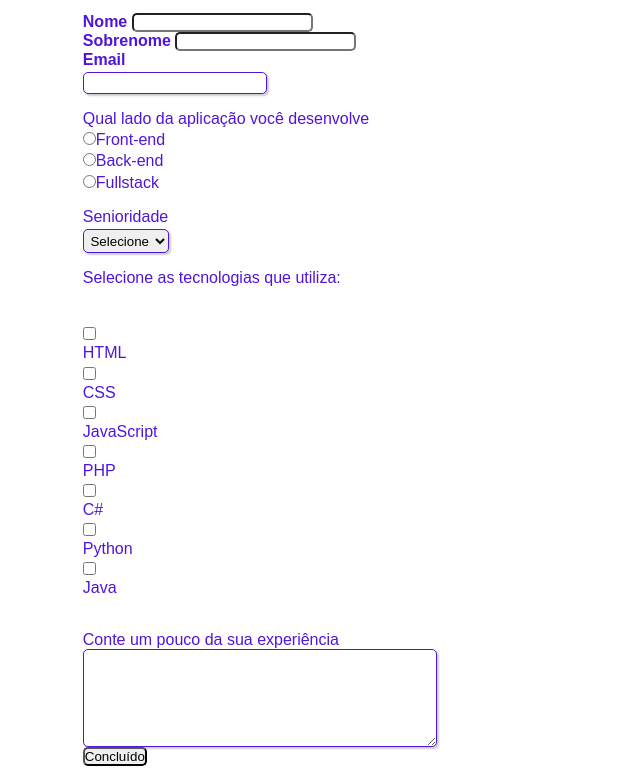
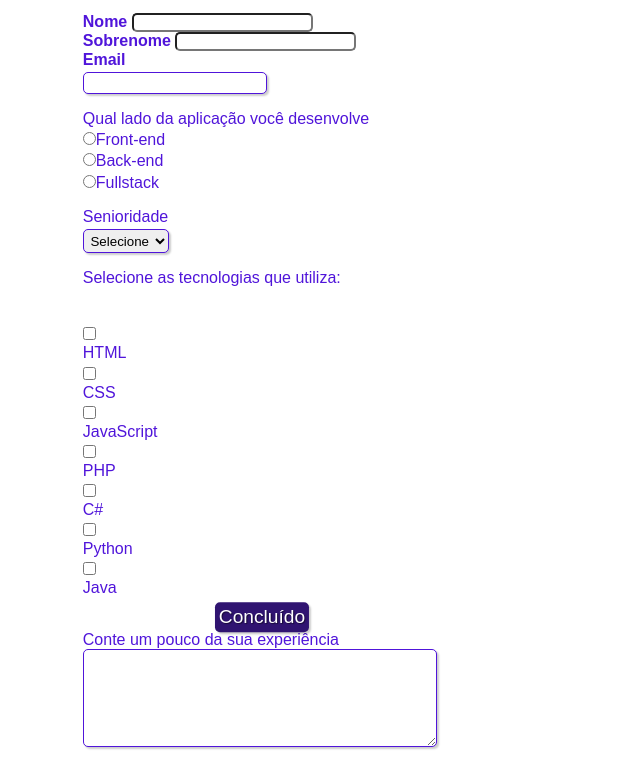
Before and after one commit to Gustavulk/formulario, a plain HTML site: page index.html in a window 1280 px wide. Shown: the part 103-885 px from the top of the page, without its empty margins (378-1018 px from the left). Drawn offline with Linux system fonts and the light colour scheme.

Commit message:
Nova demanda

```diff
--- a/style.css
+++ b/style.css
@@ -95,3 +95,25 @@ fieldset .grupo .campo {
 .campo input:focus, .campo select:focus, .campo textarea:focus {
     background-color: #fff;
 }
+
+.btn {
+    font-size: 1.2em;
+    background-color: #301471;
+    border: 0;
+    margin-bottom: 1em;
+    color: #fff;
+    padding: 0.2em;
+    box-shadow: 2px 2px 2px rgba(0, 0, 0, 0.2);
+    text-shadow: 1px 1px 1px rgb(0, 0, 0, 0.5);
+    position: absolute;
+    top: 90%;
+    left: 50%;
+    margin-right: -50%;
+    transform: translate(-50%, -50%);
+}
+
+.btn:hover {
+    background-color: #ccbbff;
+    box-shadow: inset 2px 2px 2px rgba(0,0,0,0.2);
+    text-shadow: none;
+}
```
